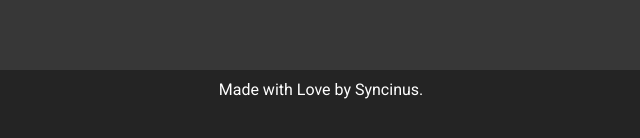
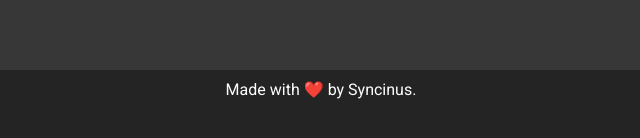
Before and after one commit to zephyriumfurry/trash-portfolio, a plain HTML site: page index.html in a window 1280 px wide. Shown: the part 690-828 px from the top of the page, 319-959 px from the left. Drawn offline with nearby package versions, Linux system fonts and the light colour scheme.

Commit message:
Update index.html

```diff
--- a/index.html
+++ b/index.html
@@ -58,7 +58,7 @@
 		</section>
 
 		<div class="information">
-			Made with Love by Syncinus.
+			Made with ❤️️ by Syncinus.
 		</div>
 
 	</body>
```
